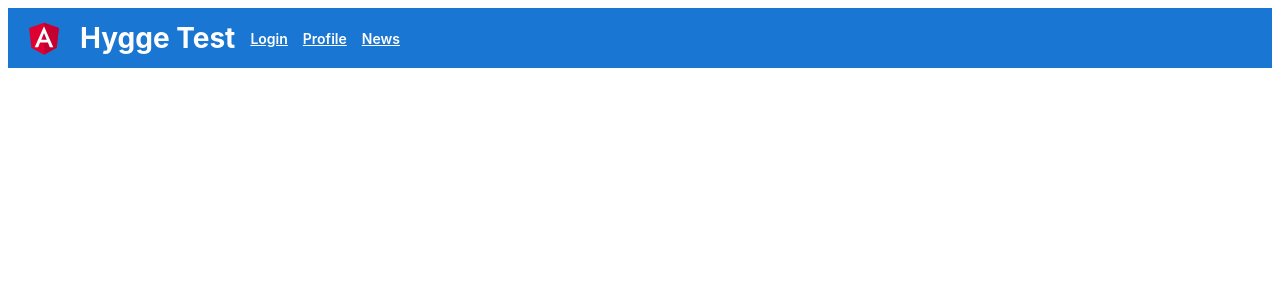
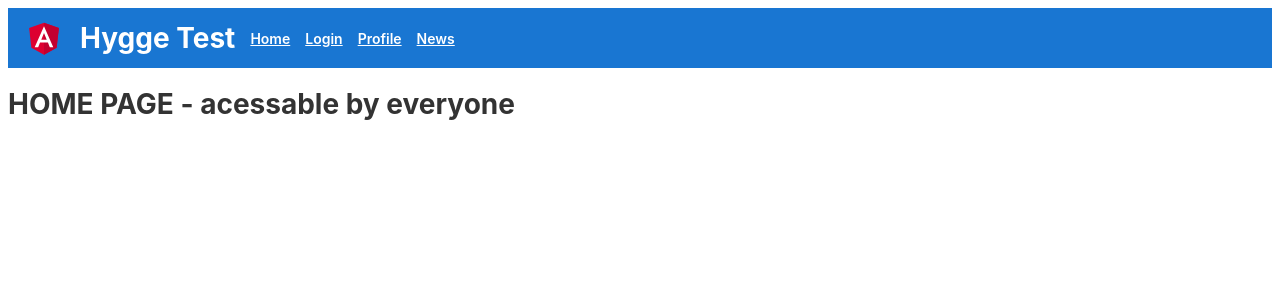
Before and after one commit to MarkoKajganic/hygge, an Angular app: page /home in a window 1280 px wide. Before the commit this address led to /. Shown: the top 300 px of the page. Built offline with nearby package versions, Linux system fonts and the light colour scheme.

Commit message:
home page added, yes now im adding the home page :p

```diff
--- a/src/app/app.component.html
+++ b/src/app/app.component.html
@@ -64,6 +64,7 @@
   />
   <span><h1>Hygge Test</h1></span>
 
+  <a href="/home">Home</a>
   <a href="/login">Login</a>
   <a routerLink="/profile">Profile</a>
   <a routerLink="/news">News</a>
--- a/src/app/app.module.ts
+++ b/src/app/app.module.ts
@@ -11,6 +11,7 @@ import { ReactiveFormsModule } from '@angular/forms';
 import { LoginComponent } from './components/login/login.component';
 import { NewsComponent } from './components/news/news.component';
 import { ProfileComponent } from './components/profile/profile.component';
+import { HomeComponent } from './components/home/home.component';
 
 @NgModule({
   declarations: [
@@ -18,6 +19,7 @@ import { ProfileComponent } from './components/profile/profile.component';
     LoginComponent,
     NewsComponent,
     ProfileComponent,
+    HomeComponent,
   ],
   imports: [
     BrowserModule,
--- /dev/null
+++ b/src/app/components/home/home.component.html
@@ -0,0 +1 @@
+<h1>HOME PAGE - acessable by everyone</h1>
--- /dev/null
+++ b/src/app/components/home/home.component.ts
@@ -0,0 +1,15 @@
+import { Component, OnInit } from '@angular/core';
+
+@Component({
+  selector: 'app-home',
+  templateUrl: './home.component.html',
+  styleUrls: ['./home.component.css']
+})
+export class HomeComponent implements OnInit {
+
+  constructor() { }
+
+  ngOnInit(): void {
+  }
+
+}
```
Also changed, not shown: src/app/app-routing.module.ts (+6 -1 lines), src/app/components/home/home.component.css (added), 1 other file (tests, documents, lock files or other folders).
